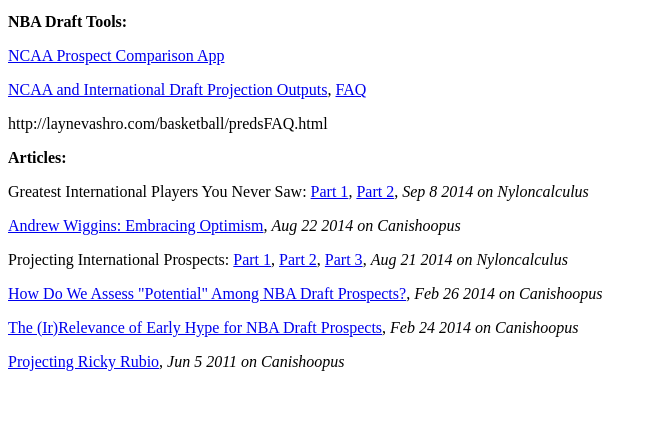
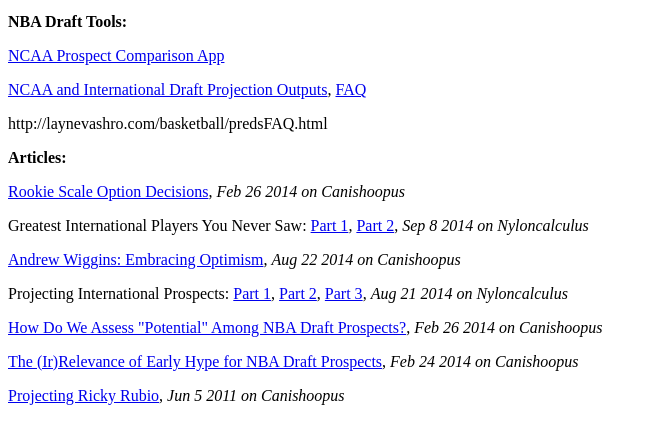
Before and after one commit to vjl110/vjl110.github.io, a plain HTML site: page basketball/home.html in a window 1280 px wide. Shown: the part 101-544 px from the top of the page, without its empty margins (0-657 px from the left). Drawn offline with Linux system fonts and the light colour scheme.

Commit message:
added rookie scale article

```diff
--- a/basketball/home.html
+++ b/basketball/home.html
@@ -22,6 +22,11 @@
 http://laynevashro.com/basketball/predsFAQ.html
 
 <p> <b>Articles:</b> </p>
+
+<p>
+<a href="http://nyloncalculus.com/2014/10/17/rookie-scale-option-decisions/">
+Rookie Scale Option Decisions</a>, <i>Feb 26 2014 on Canishoopus</i>
+</p>
 
 <p>
 Greatest International Players You Never Saw:
```
